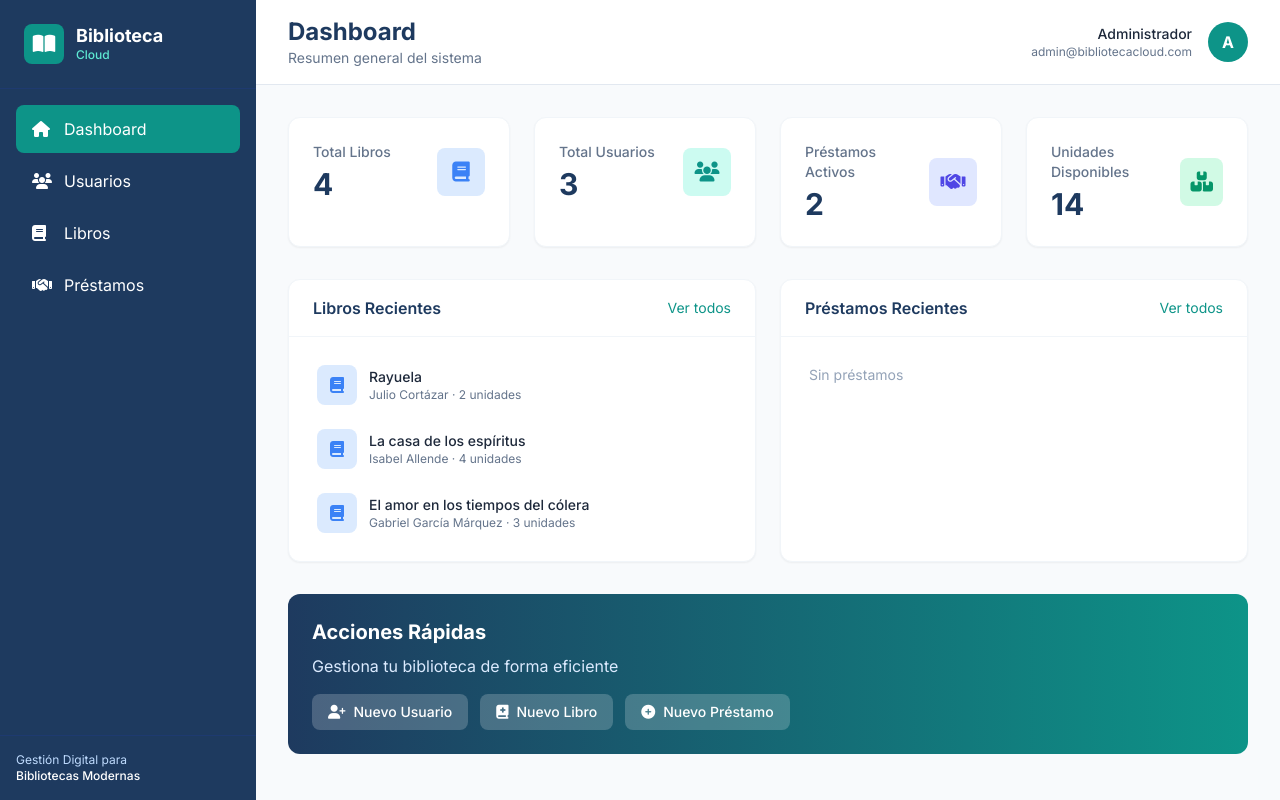
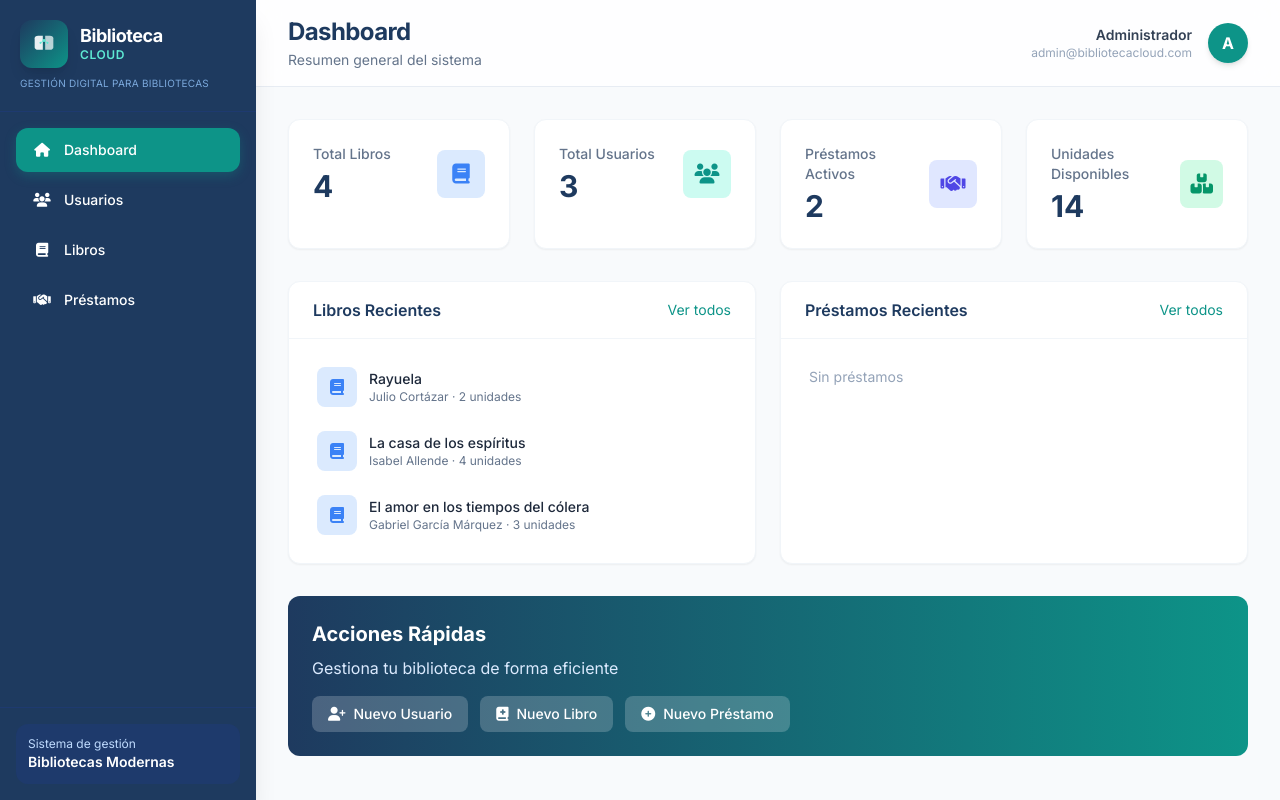
Before and after one commit to jongova1982/Repo_BookCore, a PHP site: page /index.php in a window 1280 px wide. Run offline with PHP 8.4, Linux system fonts and the light colour scheme; data comes from the database, SQL or seed files in the repository; data that the repository does not hold is empty; some libraries are stand-ins or nearby versions.

Commit message:
Cambio 2

```diff
--- a/includes/header.php
+++ b/includes/header.php
@@ -13,7 +13,8 @@
           colors: {
             primary: '#1e3a5f',
             secondary: '#0d9488',
-            accent: '#3b82f6'
+            accent: '#3b82f6',
+            soft: '#f0f9ff'
           }
         }
       }
@@ -22,59 +23,84 @@
   <style>
     @import url('https://fonts.googleapis.com/css2?family=Inter:wght@300;400;500;600;700&display=swap');
     body { font-family: 'Inter', sans-serif; }
-    .sidebar-link.active { background-color: #0d9488; color: white; }
-    .card-hover:hover { transform: translateY(-4px); box-shadow: 0 12px 24px -8px rgba(0,0,0,0.15); }
+    .sidebar-link.active { background-color: #0d9488; color: white; box-shadow: 0 4px 12px rgba(13, 148, 136, 0.3); }
+    .card-hover { transition: all 0.3s ease; }
+    .card-hover:hover { transform: translateY(-4px); box-shadow: 0 12px 24px -8px rgba(0,0,0,0.12); }
     .transition-all { transition: all 0.3s ease; }
+    .logo-gradient { background: linear-gradient(135deg, #1e3a5f 0%, #0d9488 100%); }
   </style>
 </head>
 <body class="bg-slate-50 text-slate-800">
   <div class="flex min-h-screen">
     <!-- Sidebar -->
-    <aside class="w-64 bg-primary text-white flex flex-col fixed h-full z-20">
-      <div class="p-6 border-b border-blue-900/40">
+    <aside class="w-64 bg-primary text-white flex flex-col fixed h-full z-20 shadow-xl">
+      <!-- Logo -->
+      <div class="p-5 border-b border-blue-900/40">
         <div class="flex items-center gap-3">
-          <div class="w-10 h-10 bg-secondary rounded-lg flex items-center justify-center">
-            <i class="fas fa-book-open text-xl"></i>
+          <!-- SVG Logo inspirado en el diseño generado -->
+          <div class="w-12 h-12 rounded-xl logo-gradient flex items-center justify-center shadow-lg relative overflow-hidden">
+            <svg width="28" height="28" viewBox="0 0 48 48" fill="none" xmlns="http://www.w3.org/2000/svg">
+              <!-- Libro abierto -->
+              <path d="M8 14C8 12 10 10 14 10H22V34H14C10 34 8 32 8 30V14Z" fill="white" fill-opacity="0.9"/>
+              <path d="M40 14C40 12 38 10 34 10H26V34H34C38 34 40 32 40 30V14Z" fill="white" fill-opacity="0.7"/>
+              <!-- Nube / red -->
+              <circle cx="24" cy="18" r="2.5" fill="#5eead4"/>
+              <circle cx="18" cy="22" r="1.8" fill="#5eead4"/>
+              <circle cx="30" cy="22" r="1.8" fill="#5eead4"/>
+              <line x1="24" y1="18" x2="18" y2="22" stroke="#5eead4" stroke-width="1.2"/>
+              <line x1="24" y1="18" x2="30" y2="22" stroke="#5eead4" stroke-width="1.2"/>
+            </svg>
           </div>
           <div>
-            <h1 class="font-bold text-lg leading-tight">Biblioteca</h1>
-            <p class="text-teal-300 text-xs font-medium">Cloud</p>
+            <h1 class="font-bold text-lg leading-tight tracking-tight">Biblioteca</h1>
+            <p class="text-teal-300 text-xs font-semibold tracking-wider">CLOUD</p>
           </div>
         </div>
+        <p class="text-[10px] text-blue-300/80 mt-2 tracking-wide">GESTIÓN DIGITAL PARA BIBLIOTECAS</p>
       </div>
-      <nav class="flex-1 p-4 space-y-1">
-        <a href="index.php" class="sidebar-link <?= ($currentPage ?? '') === 'dashboard' ? 'active' : '' ?> flex items-center gap-3 px-4 py-3 rounded-lg hover:bg-blue-900/50 transition-all">
-          <i class="fas fa-home w-5"></i> <span>Dashboard</span>
+
+      <!-- Navigation -->
+      <nav class="flex-1 p-4 space-y-1.5">
+        <a href="index.php" class="sidebar-link <?= ($currentPage ?? '') === 'dashboard' ? 'active' : '' ?> flex items-center gap-3 px-4 py-3 rounded-xl hover:bg-blue-900/40 transition-all text-sm font-medium">
+          <i class="fas fa-home w-5 text-center"></i> <span>Dashboard</span>
         </a>
-        <a href="usuarios.php" class="sidebar-link <?= ($currentPage ?? '') === 'usuarios' ? 'active' : '' ?> flex items-center gap-3 px-4 py-3 rounded-lg hover:bg-blue-900/50 transition-all">
-          <i class="fas fa-users w-5"></i> <span>Usuarios</span>
+        <a href="usuarios.php" class="sidebar-link <?= ($currentPage ?? '') === 'usuarios' ? 'active' : '' ?> flex items-center gap-3 px-4 py-3 rounded-xl hover:bg-blue-900/40 transition-all text-sm font-medium">
+          <i class="fas fa-users w-5 text-center"></i> <span>Usuarios</span>
         </a>
-        <a href="libros.php" class="sidebar-link <?= ($currentPage ?? '') === 'libros' ? 'active' : '' ?> flex items-center gap-3 px-4 py-3 rounded-lg hover:bg-blue-900/50 transition-all">
-          <i class="fas fa-book w-5"></i> <span>Libros</span>
+        <a href="libros.php" class="sidebar-link <?= ($currentPage ?? '') === 'libros' ? 'active' : '' ?> flex items-center gap-3 px-4 py-3 rounded-xl hover:bg-blue-900/40 transition-all text-sm font-medium">
+          <i class="fas fa-book w-5 text-center"></i> <span>Libros</span>
         </a>
-        <a href="prestamos.php" class="sidebar-link <?= ($currentPage ?? '') === 'prestamos' ? 'active' : '' ?> flex items-center gap-3 px-4 py-3 rounded-lg hover:bg-blue-900/50 transition-all">
-          <i class="fas fa-handshake w-5"></i> <span>Préstamos</span>
+        <a href="prestamos.php" class="sidebar-link <?= ($currentPage ?? '') === 'prestamos' ? 'active' : '' ?> flex items-center gap-3 px-4 py-3 rounded-xl hover:bg-blue-900/40 transition-all text-sm font-medium">
+          <i class="fas fa-handshake w-5 text-center"></i> <span>Préstamos</span>
         </a>
       </nav>
-      <div class="p-4 border-t border-blue-900/40 text-xs text-blue-200">
-        <p>Gestión Digital para</p>
-        <p class="font-medium text-white">Bibliotecas Modernas</p>
+
+      <!-- Footer sidebar -->
+      <div class="p-4 border-t border-blue-900/40">
+        <div class="bg-blue-900/30 rounded-xl p-3">
+          <p class="text-xs text-blue-200">Sistema de gestión</p>
+          <p class="font-semibold text-sm text-white">Bibliotecas Modernas</p>
+        </div>
       </div>
     </aside>
 
     <!-- Main Content -->
     <main class="flex-1 ml-64">
-      <header class="bg-white border-b border-slate-200 px-8 py-4 flex items-center justify-between sticky top-0 z-10">
+      <!-- Top Header -->
+      <header class="bg-white/80 backdrop-blur-md border-b border-slate-200/80 px-8 py-4 flex items-center justify-between sticky top-0 z-10">
         <div>
-          <h2 class="text-2xl font-bold text-primary"><?= $pageTitle ?? 'Dashboard' ?></h2>
-          <p class="text-slate-500 text-sm"><?= $pageSubtitle ?? '' ?></p>
+          <h2 class="text-2xl font-bold text-primary tracking-tight"><?= $pageTitle ?? 'Dashboard' ?></h2>
+          <p class="text-slate-500 text-sm mt-0.5"><?= $pageSubtitle ?? '' ?></p>
         </div>
         <div class="flex items-center gap-4">
-          <div class="text-right">
-            <p class="font-medium text-sm">Administrador</p>
-            <p class="text-xs text-slate-500">admin@bibliotecacloud.com</p>
+          <div class="hidden sm:block text-right">
+            <p class="font-semibold text-sm text-slate-700">Administrador</p>
+            <p class="text-xs text-slate-400">admin@bibliotecacloud.com</p>
           </div>
-          <div class="w-10 h-10 bg-secondary rounded-full flex items-center justify-center text-white font-bold">A</div>
+          <div class="w-10 h-10 rounded-full bg-gradient-to-br from-secondary to-teal-600 flex items-center justify-center text-white font-bold shadow-md">
+            A
+          </div>
         </div>
       </header>
+
       <div class="p-8">
```
